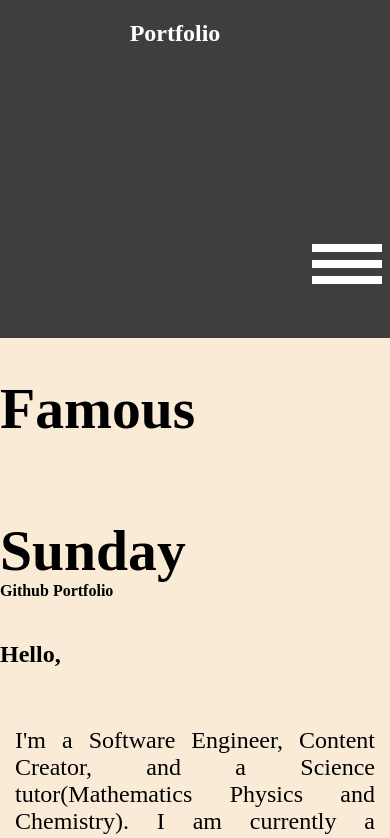
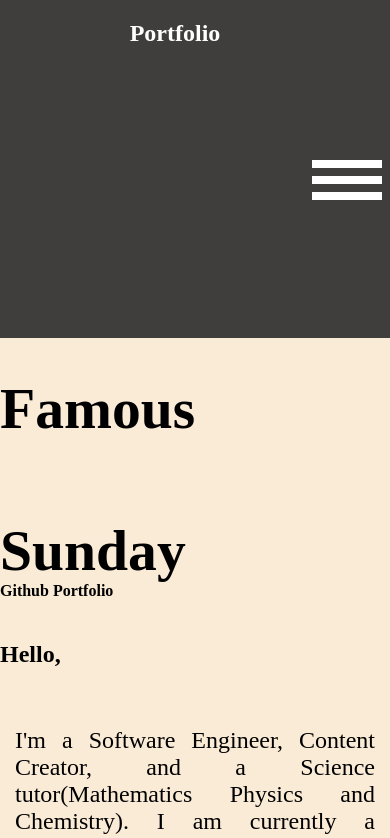
Before and after one commit to kperusi/react-aaw3nx, a React (Create React App) app: page / in a window 390 px wide. Shown: the top 838 px of the page. Built offline with nearby package versions, Linux system fonts and the light colour scheme.

Commit message:
1 file modified444

```diff
--- a/src/index.css
+++ b/src/index.css
@@ -615,7 +615,7 @@ details {
   .hambuger {
     display: block;
     align-self: flex-end;
-    margin-top: 28vh;
+    margin-top: 18vh;
     margin-right: 5%;
   }
   .hambuger.active .line:nth-child(2) {
```
